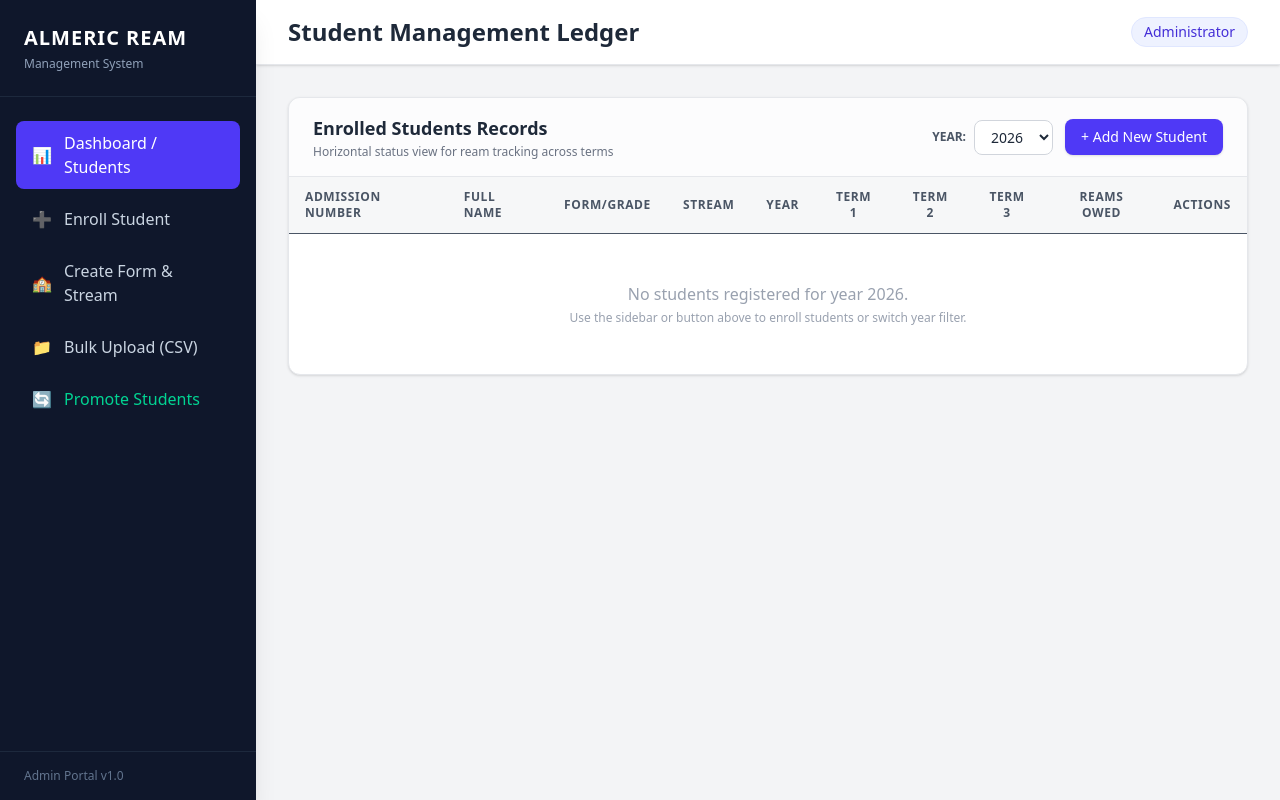
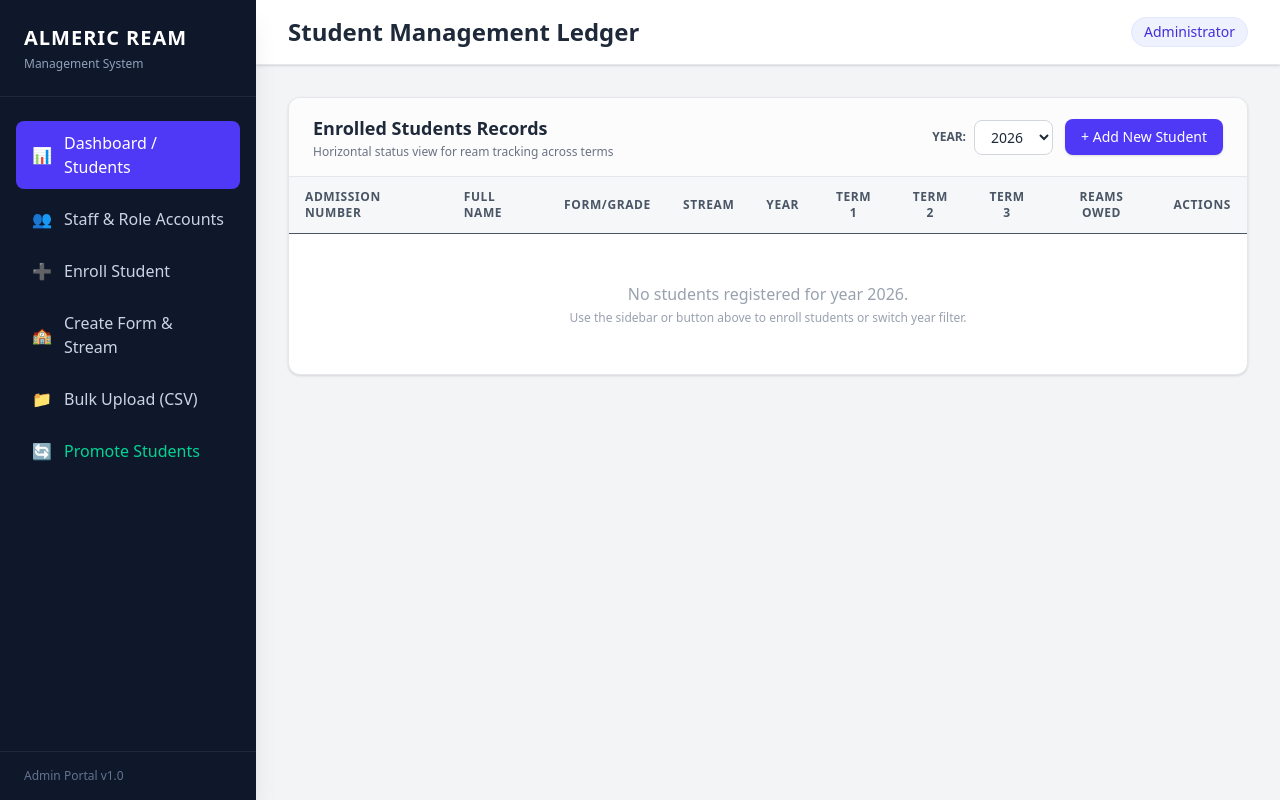
Before and after one commit to erickodhi/ALMERIC_REAM, a Flask app: page /admin in a window 1280 px wide. Run offline with Flask 3, Linux system fonts and the light colour scheme.

Commit message:
Update admin.html with staff management navigation link

```diff
--- a/templates/admin.html
+++ b/templates/admin.html
@@ -18,6 +18,10 @@
         <nav class="flex-1 px-4 py-6 space-y-2">
             <a href="{{ url_for('admin_dashboard') }}" class="flex items-center px-4 py-2.5 rounded-lg bg-indigo-600 text-white font-medium transition">
                 <span class="mr-3">📊</span> Dashboard / Students
+            </a>
+
+            <a href="{{ url_for('manage_staff') }}" class="flex items-center px-4 py-2.5 rounded-lg hover:bg-slate-800 hover:text-white transition">
+                <span class="mr-3">👥</span> Staff & Role Accounts
             </a>
 
             <button onclick="openModal('enrollModal')" class="w-full text-left flex items-center px-4 py-2.5 rounded-lg hover:bg-slate-800 hover:text-white transition">
```
